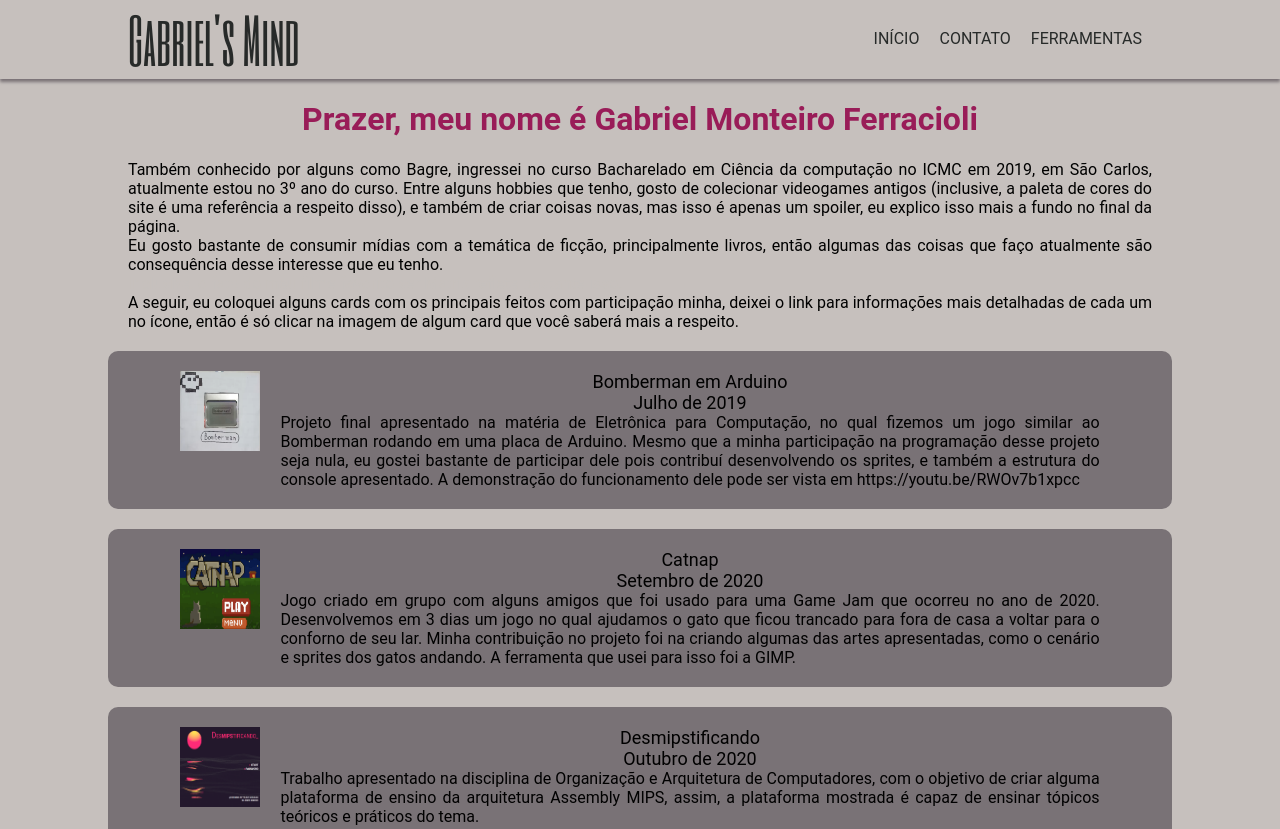
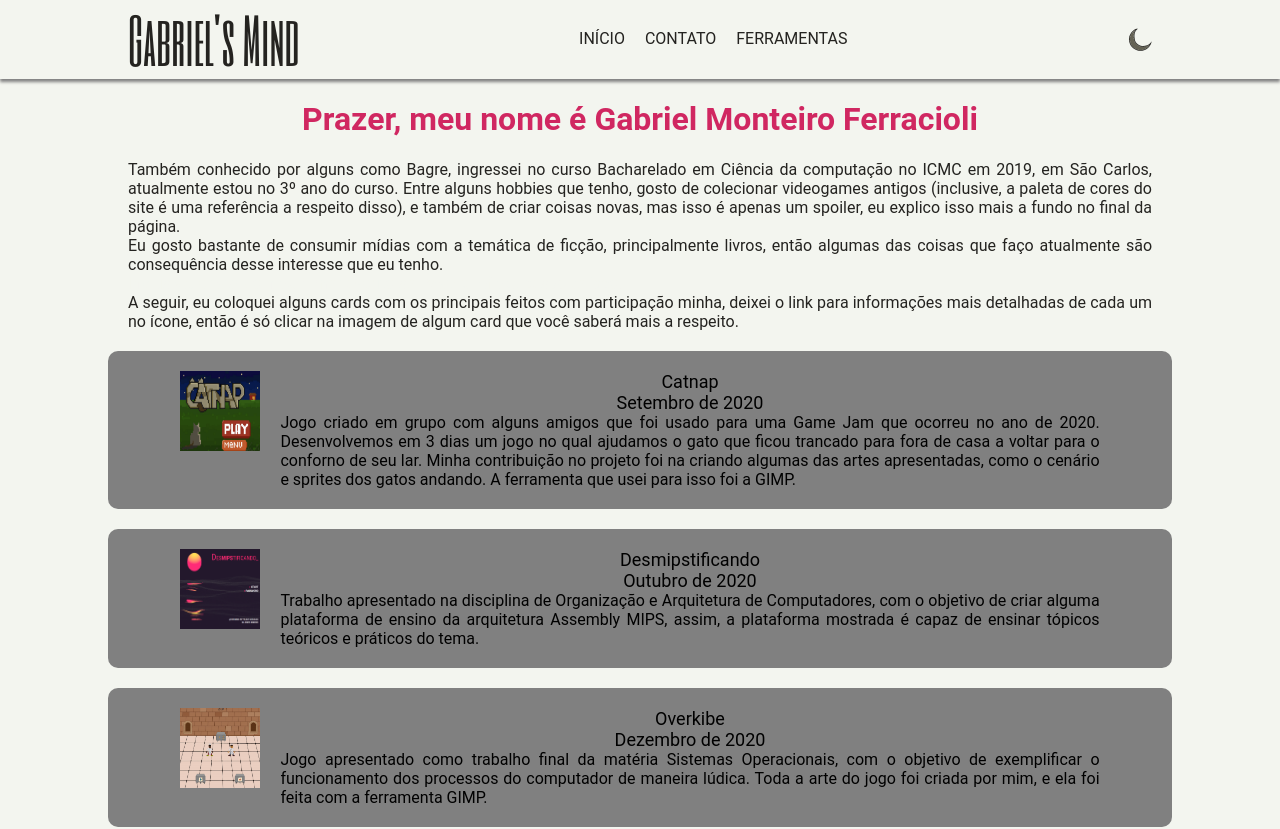
Before and after one commit to ferracioli/GabrielsMind, a plain HTML site: page index.html in a window 1280 px wide. Shown: the top 829 px of the page. Drawn offline with Linux system fonts and the light colour scheme.

Commit message:
Finalização da versão inicial do site

```diff
--- a/css/global.css
+++ b/css/global.css
@@ -11,15 +11,15 @@
 /*  =========== ESTILOS GERAIS ===========  */
 /* Define as cores usadas como variáveis, para facilitar (cores do Game Boy clássico) */
 :root {
-    --white: #c6c0bd;
-    --black: #272a29;
-    --gray: #797276;
-    --blue: #323187;
-    --red: #991c58;
-    --green: #7d9f53;
+    --black: #242320;
+    --gray: #808080;
+    --white: #f3f5ef;
+    --blue: #6fc5dd;
+    --red: #d02761;
+    --yellow: #e3d663;
 }
 
-body{
+body {
 	/*Evita faixas brancas por conta da margem */
 	overflow-x: hidden;
 	margin: 0;
@@ -30,10 +30,14 @@ text, a, h1, h2, h3, h4, h5, h6 {
     font-family: 'Roboto', sans-serif;
 }
 
+.transition {transition: 0.5s;}
+
 /* Coloração individual dos elementos e do background */
 .white-background {background-color: var(--white);}
 .black-background {background-color: var(--black);}
+.gray {color: var(--gray);}
 .white {color: var(--white);}
+.black {color: var(--black);}
 .blue {color: var(--blue);}
 .red {color: var(--red);}
 
@@ -57,7 +61,7 @@ text, a, h1, h2, h3, h4, h5, h6 {
 
 /*  =========== BARRA DE NAVEGAÇÃO ===========  */
 #navbar {
-    background-color:var(--white);
+    /*background-color:var(--black);*/
 	box-shadow: 0px 3px 3px 0px var(--gray);
     padding: 0 10vw;
     position:sticky;
@@ -65,6 +69,8 @@ text, a, h1, h2, h3, h4, h5, h6 {
 
     display: flex;
     flex-direction: row;
+    align-items: center;
+    justify-content: space-between;
 }
 /* Em telas menores, a navbar fica como coluna */
 @media only screen and (max-width: 600px){
@@ -72,27 +78,42 @@ text, a, h1, h2, h3, h4, h5, h6 {
 		flex-direction: column;
 	}
 }
+.dark-navbar {
+    background-color:var(--black);
+    color: var(--white);
+}
+.light-navbar {
+    background-color:var(--white);
+    color: var(--black);
+}
 
 #page-name {
     font-family: "Six Caps";
 	font-size: 60px;
 	text-decoration: none;
-    color: var(--black);
+}
+
+#change-mode {
+    width: 25px;
+    height: auto;
 }
 
 .header-link {
-    color: var(--black);
 	text-decoration: none;
 	border-bottom: 2px solid transparent;
 	transition: 0.5s;
 	margin: 0 10px 0 10px;
 }
-.header-link:hover {
+.dark-header-link:hover {
+	border-color: var(--white);
+}
+.light-header-link:hover {
 	border-color: var(--black);
 }
 
 /*  =========== RODAPÉ ===========  */
 #footer {
+    border-top: 1px solid var(--white);
     width: 100%;
     height: 80px;
 }
--- a/css/index.css
+++ b/css/index.css
@@ -1,12 +1,13 @@
 /* Estilos exclusivos da página index */
+
 /* Define as cores usadas como variáveis, para facilitar (cores do Game Boy clássico) */
 :root {
-    --white: #c6c0bd;
-    --black: #272a29;
-    --gray: #797276;
-    --blue: #323187;
-    --red: #991c58;
-    --green: #7d9f53;
+    --black: #242320;
+    --gray: #808080;
+    --white: #f3f5ef;
+    --blue: #6fc5dd;
+    --red: #d02761;
+    --yellow: #e3d663;
 }
 
 #introduction {
--- a/index.html
+++ b/index.html
@@ -4,33 +4,35 @@
 	<head>
 		<meta charset="utf-8">
 
-		<!-- tag para edição do layout em dispositivos móveis -->
+		<!-- Tags usadas para obter as dimensões do dispositivo -->
 		<meta name="viewport" content="user-scalable=no, width=device-width, initial-scale=1.0" />
 		<meta name="apple-mobile-web-app-capable" content="yes" />
 
 		<title>Gabriel´s Mind</title>
 		<link rel="shortcut icon" href="assets/icon.ico"/>
 
+		<script src="javascript/utilities.js"></script>
 		<link rel="stylesheet" type="text/css" href="css/global.css">
 		<link rel="stylesheet" type="text/css" href="css/index.css">
 	</head>
 	<body>
-        <nav id="navbar" class="space-between">
-            <a href="index.html" id="page-name">Gabriel's Mind</a>
+        <nav id="navbar" class="light-navbar">
+            <a href="index.html" id="page-name" class="black">Gabriel's Mind</a>
 			<div class="horizontal center">
-				<a href="index.html" class="header-link">INÍCIO</a>
-				<a href="#" class="header-link">CONTATO</a>
-				<a href="#" class="header-link">FERRAMENTAS</a>
+				<a href="index.html" id="button-1" class="header-link light-header-link black">INÍCIO</a>
+				<a href="https://br.linkedin.com/in/gabriel-monteiro-ferracioli-ba042b191" id="button-2" class="header-link light-header-link black">CONTATO</a>
+				<a href="html/ferramentas.html" id="button-3" class="header-link light-header-link black">FERRAMENTAS</a>
 			</div>
+			<img id="change-mode" src="assets/DarkMode.png" onclick="changeMode()">
         </nav>
-        <div class="vertical center white-background">
+        <div id="page-body" class="vertical center white-background">
 			<div id="introduction">
 				<h1 class="red">Prazer, meu nome é Gabriel Monteiro Ferracioli</h1>
-				<text>
+				<text id="intro" class="black">
 					Também conhecido por alguns como Bagre, ingressei no curso Bacharelado em Ciência da computação no
 					ICMC em 2019, em São Carlos, atualmente estou no
 					<script type = "text/javascript">
-						// Imprime o ano em que estou
+						// Imprime em que ano do curso estou
 						var ano = new Date();
 						document.write(ano.getYear() -118 );
 					</script>º  ano do curso. Entre alguns hobbies que tenho, gosto de colecionar videogames antigos
@@ -38,16 +40,17 @@
 					novas, mas isso é apenas um spoiler, eu explico isso mais a fundo no final da página.<br>
 					Eu gosto bastante de consumir mídias com a temática de ficção, principalmente livros, então algumas
 					das coisas que faço atualmente são consequência desse interesse que eu tenho.<br>
-					<text class="white">Inclusive, o fato do meu filme favorito ser Matrix reflete bastante isso.<br></text>
+					<text id="easter-egg" class="white">Inclusive, o fato do meu filme favorito ser Matrix reflete bastante isso.<br></text>
 					A seguir, eu coloquei alguns cards com os principais feitos com participação minha, deixei o link
 					para informações mais detalhadas de cada um no ícone, então é só clicar na imagem de algum card que
 					você saberá mais a respeito.
 				</text>
 			</div>
 			<div id="career">
+				<!-- Imprime o conteúdo de data.js -->
 				<script type="module" src="javascript/index.js"></script>
 			</div>
-            <div id="footer" class="horizontal center black-background"><text class="white">Contrata eu</text></div>
+            <div id="footer" class="horizontal center black-background"><text class="white">Construído por <a style="text-decoration: none;" class="white" href="https://br.linkedin.com/in/gabriel-monteiro-ferracioli-ba042b191">Gabriel Ferracioli</a></text></div>
         </div>
 	</body>
 </html>
--- a/javascript/data.js
+++ b/javascript/data.js
@@ -1,15 +1,7 @@
-// Vetor com os elementos que serão repetidos exaustivamente
+// Array with the elements that will be repeated in HTML
 export const data = [
     {
         id: 1,
-        link: "https://github.com/AndreSFND/Bomberman-Arduino",
-        miniature_img: "assets/miniature_img/bomberman.png",
-        title: "Bomberman em Arduino",
-        datetime: "Julho de 2019",
-        text: "Projeto final apresentado na matéria de Eletrônica para Computação, no qual fizemos um jogo similar ao Bomberman rodando em uma placa de Arduino. Mesmo que a minha participação na programação desse projeto seja nula, eu gostei bastante de participar dele pois contribuí desenvolvendo os sprites, e também a estrutura do console apresentado. A demonstração do funcionamento dele pode ser vista em https://youtu.be/RWOv7b1xpcc"
-    },
-    {
-        id: 2,
         link: "https://andresfnd.itch.io/catnap",
         miniature_img: "assets/miniature_img/catnap.jpg",
         title: "Catnap",
@@ -17,7 +9,7 @@ export const data = [
         text: "Jogo criado em grupo com alguns amigos que foi usado para uma Game Jam que ocorreu no ano de 2020. Desenvolvemos em 3 dias um jogo no qual ajudamos o gato que ficou trancado para fora de casa a voltar para o conforno de seu lar. Minha contribuição no projeto foi na criando algumas das artes apresentadas, como o cenário e sprites dos gatos andando. A ferramenta que usei para isso foi a GIMP."
     },
     {
-        id: 3,
+        id: 2,
         link: "https://github.com/AndreSFND/desmipstificando",
         miniature_img: "assets/miniature_img/desmipstificando.png",
         title: "Desmipstificando",
@@ -25,7 +17,7 @@ export const data = [
         text: "Trabalho apresentado na disciplina de Organização e Arquitetura de Computadores, com o objetivo de criar alguma plataforma de ensino da arquitetura Assembly MIPS, assim, a plataforma mostrada é capaz de ensinar tópicos teóricos e práticos do tema."
     },
     {
-        id: 4,
+        id: 3,
         link: "https://github.com/AndreSFND/Overkibe",
         miniature_img: "assets/miniature_img/overkibe.png",
         title: "Overkibe",
@@ -33,7 +25,7 @@ export const data = [
         text: "Jogo apresentado como trabalho final da matéria Sistemas Operacionais, com o objetivo de exemplificar o funcionamento dos processos do computador de maneira lúdica. Toda a arte do jogo foi criada por mim, e ela foi feita com a ferramenta GIMP."
     },
     {
-        id: 5,
+        id: 4,
         link: "https://icmcjunior.com.br/",
         miniature_img: "assets/miniature_img/icmcjr.jpg",
         title: "ICMC Júnior",
@@ -41,7 +33,7 @@ export const data = [
         text: "Empresa Júnior de computação localizada dentro do ICMC. Aprendi muito com ela a respeito do empreendedorismo, e também fiz muitas conexões neste período. Dentro dela atuei como assessor de projetos, e participei ativamente do projeto que será apresentado a seguir."
     },
     {
-        id: 6,
+        id: 5,
         link: "https://play.google.com/store/apps/details?id=com.ICMCJunior.EcoFriends",
         miniature_img: "assets/miniature_img/ecofriends.jpeg",
         title: "Ecofriends",
@@ -49,7 +41,7 @@ export const data = [
         text: "Projeto no qual participei quando estava na ICMC Júnior, o Ecofriends é um jogo com cunho ambiental, e visa conscientizar as crianças a respeito das mudanças climáticas no planeta. Neste jogo, atuei criando a arte de alguns dos jogos 2D e 3D, usando para isso as ferramentas GIMP e Blender entre 2020 e 2021."
     },
     {
-        id: 7,
+        id: 6,
         link: "https://gapsi.icmc.usp.br/",
         miniature_img: "assets/miniature_img/gapsi.png",
         title: "GAPsi",
--- /dev/null
+++ b/javascript/utilities.js
@@ -0,0 +1,45 @@
+// Permite a troca entre Light mode e Dark mode
+function changeMode() {
+
+    var navbar = document.getElementById("navbar");
+
+    var modeIcon = document.getElementById("change-mode").getAttribute("src");
+    console.log("Ícone atual: " + modeIcon);
+
+    if(navbar.classList.contains("dark-navbar")) {
+        // Ativa o Light mode
+
+        // Muda o cabeçalho
+        navbar.setAttribute("class", "light-navbar");
+        modeIcon = modeIcon.replace("Lght", "Dark");
+        console.log("Agora é " + modeIcon);
+        document.getElementById("change-mode").setAttribute("src", modeIcon);
+        document.getElementById("page-name").setAttribute("class", "black");
+        document.getElementById("button-1").setAttribute("class", "header-link light-header-link black");
+        document.getElementById("button-2").setAttribute("class", "header-link light-header-link black");
+        document.getElementById("button-3").setAttribute("class", "header-link light-header-link black");
+
+        // Muda o corpo do texto
+        document.getElementById("page-body").setAttribute("class", "vertical center white-background transition");
+        document.getElementById("intro").setAttribute("class", "black");
+        document.getElementById("easter-egg").setAttribute("class", "white transition");
+    }
+    else {
+        // Ativa o Dark mode
+
+        // Muda o cabeçalho
+        navbar.setAttribute("class", "dark-navbar");
+        modeIcon = modeIcon.replace("Dark", "Lght");
+        console.log("Agora é " + modeIcon);
+        document.getElementById("change-mode").setAttribute("src", modeIcon);
+        document.getElementById("page-name").setAttribute("class", "white");
+        document.getElementById("button-1").setAttribute("class", "header-link dark-header-link white");
+        document.getElementById("button-2").setAttribute("class", "header-link dark-header-link white");
+        document.getElementById("button-3").setAttribute("class", "header-link dark-header-link white");
+
+        // Muda o corpo do texto
+        document.getElementById("page-body").setAttribute("class", "vertical center black-background transition");
+        document.getElementById("intro").setAttribute("class", "white");
+        document.getElementById("easter-egg").setAttribute("class", "black transition");
+    }
+}
```
Also changed, not shown: html/ferramentas.html (added, +44 -0 lines), javascript/index.js (+13 -0 lines), assets/DarkMode.png (added), assets/LghtMode.png (added), assets/miniature_img/bomberman.png (deleted).
